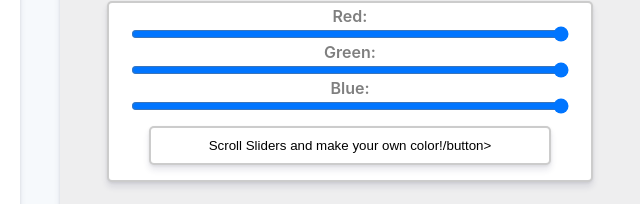
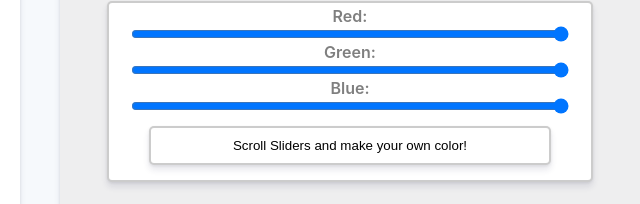
Before and after one commit to hetetet/paintJs, a plain HTML site: page index.html in a window 1280 px wide. Shown: the part 505-709 px from the top of the page, 640-1280 px from the left. Drawn offline with Linux system fonts and the light colour scheme.

Commit message:
Update index.html

```diff
--- a/index.html
+++ b/index.html
@@ -55,7 +55,7 @@
                     Red: <input type="range" id="red" value="255" min="0" max="255">
                     Green: <input type="range" id="green" value="255" min="0" max="255">
                     Blue: <input type="range" id="blue" value="255" min="0" max="255">
-                    <button id="generate">Scroll Sliders and make your own color!/button>
+                    <button id="generate">Scroll Sliders and make your own color!</button>
                 </div>
 
 
```
